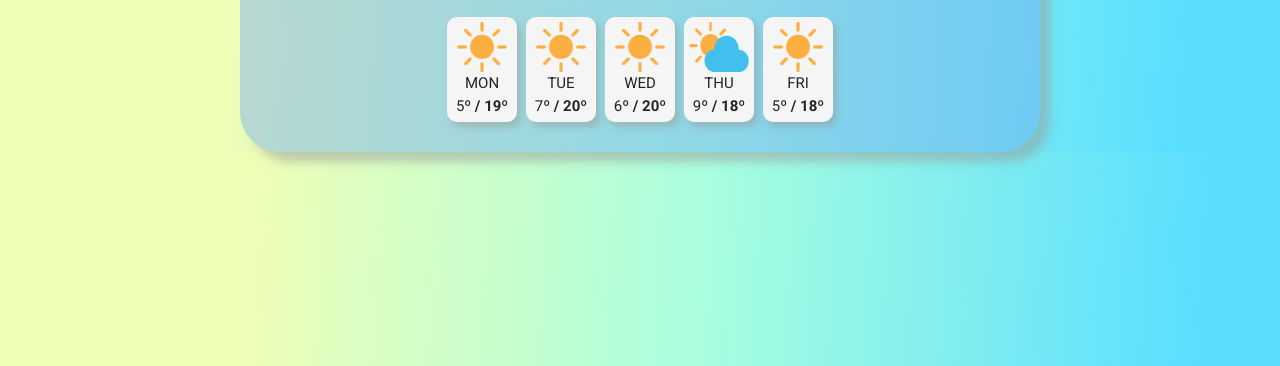
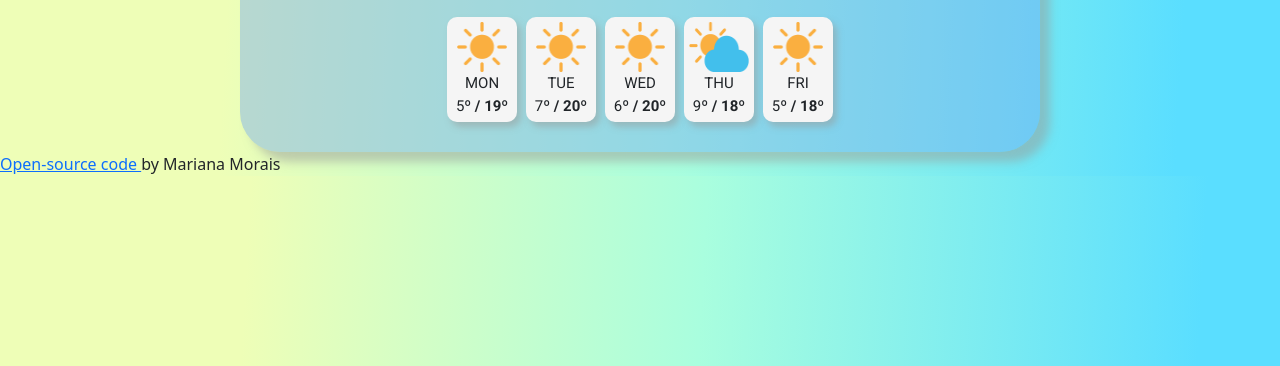
Before and after one commit to marianamorais04/shecodes_plus_week6_weatherapp, a plain HTML site: page index.html in a window 1280 px wide. Shown: the part 434-800 px from the top of the page. Drawn offline with nearby package versions, Linux system fonts and the light colour scheme.

Commit message:
add link

```diff
--- a/index.html
+++ b/index.html
@@ -118,6 +118,14 @@
         </span>
       </div>
     </div>
+    <div class="link">
+      <a
+        href="https://github.com/marianamorais04/shecodes_plus_week6_weatherapp"
+      >
+        Open-source code
+      </a>
+      by Mariana Morais
+    </div>
     <script src="src/index.js"></script>
   </body>
 </html>
```
